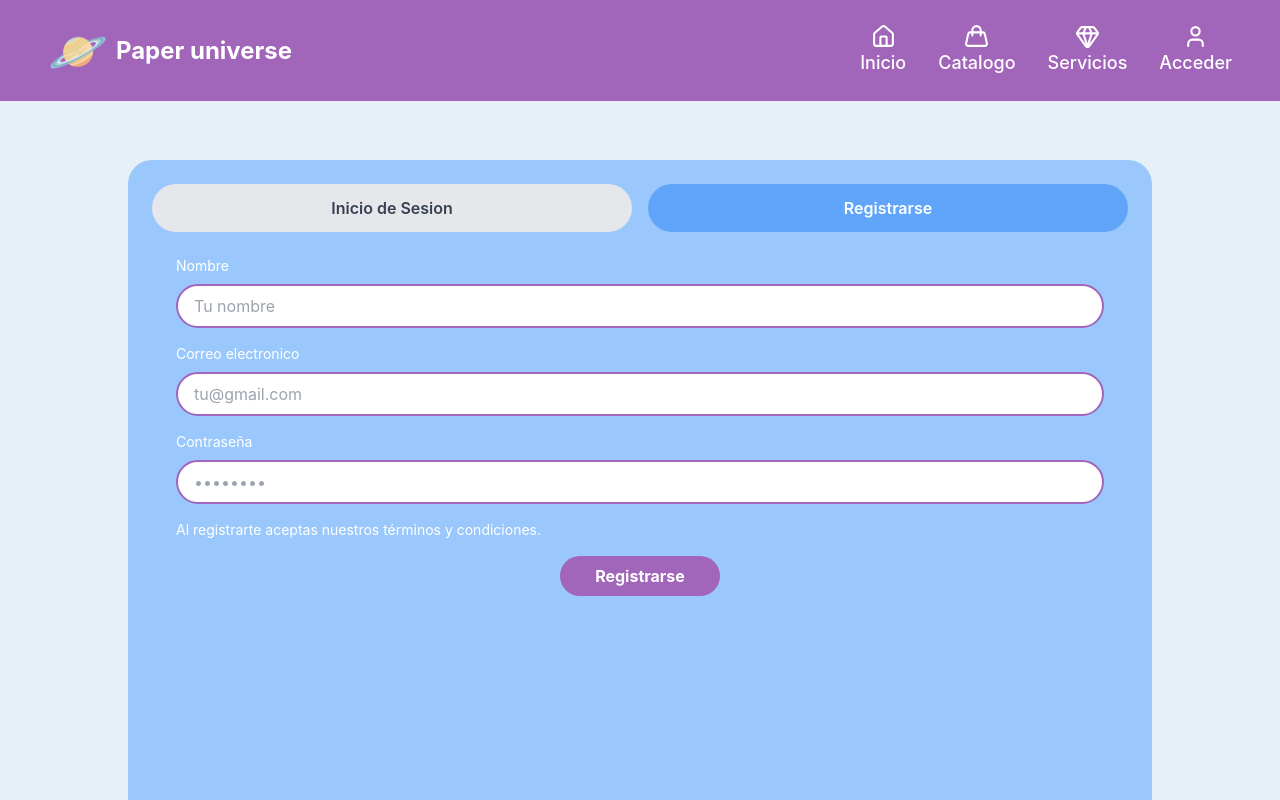
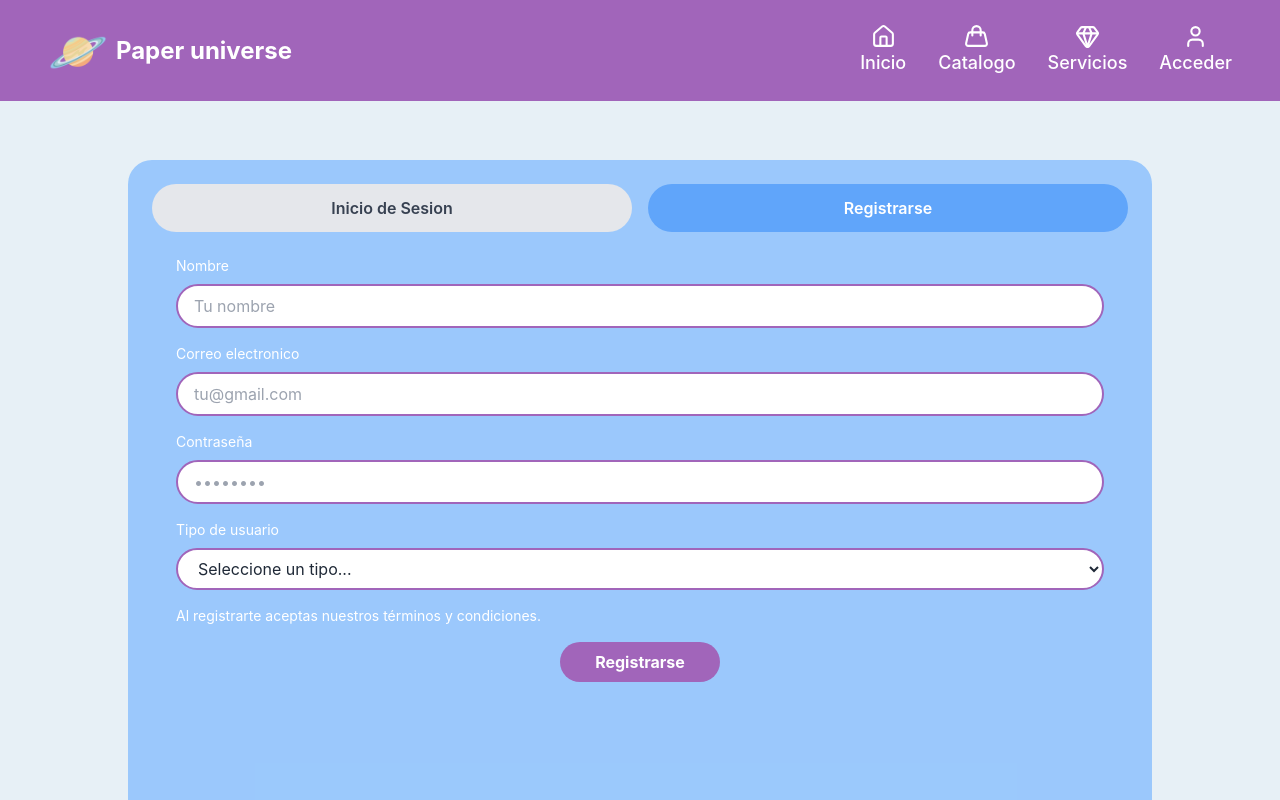
Before and after one commit to alejandrocovelli/Proyecto-Pagina-Web, a React (Vite) app in the folder client/: page /login in a window 1280 px wide. Both pictures are taken after a click on the button "Registrarse". Built offline with nearby package versions, Linux system fonts and the light colour scheme.

Commit message:
feat: :sparkles: Se termino de crear el register y se integro

```diff
--- a/client/src/context/AuthContext.jsx
+++ b/client/src/context/AuthContext.jsx
@@ -1,14 +1,19 @@
 import { createContext, useState, useEffect } from "react";
-import { login, getMe } from "../services/auth.js";
+import { login, getMe, register } from "../services/auth.js";
 
 export const AuthContext = createContext();
 
 export const AuthProvider = ({ children }) => {
     const [user, setUser] = useState(null);
 
+    const registerHandler = async (nombre, correo, contraseña, tipo) => {
+        const res = await register(nombre, correo, contraseña, tipo);
+        localStorage.setItem("token", res.token);
+        setUser(res.data);
+    }
+
     const loginHandler = async (correo, contraseña) => {
         const res = await login(correo, contraseña);
-        console.log(res);
         localStorage.setItem("token", res.token);
         setUser(res.user);
     };
@@ -32,7 +37,7 @@ export const AuthProvider = ({ children }) => {
     }, []);
 
     return (
-        <AuthContext.Provider value={{ user, loginHandler, logoutHandler }}>
+        <AuthContext.Provider value={{ user, loginHandler, registerHandler, logoutHandler }}>
             {children}
         </AuthContext.Provider>
     );
--- a/client/src/pages/login.jsx
+++ b/client/src/pages/login.jsx
@@ -5,7 +5,7 @@ import { useNavigate } from "react-router-dom"
 import { useAuth } from "../hooks/useAuth.js"
 
 export default function Login() {
-    const { loginHandler } = useAuth();
+    const { loginHandler, registerHandler } = useAuth();
     const [activeTab, setActiveTab] = useState("Inicio de Sesion")
     const navigate = useNavigate();
     // Campos comunes
@@ -14,6 +14,7 @@ export default function Login() {
 
     // Campo solo para registro
     const [nombre, setNombre] = useState("")
+    const [tipo, setTipo] = useState("")
 
     const handleSubmit = async (e) => {
 		try {
@@ -25,7 +26,9 @@ export default function Login() {
                 // redirigir a la página de inicio
                 navigate("/");
             } else {
-                // Aqui va el register
+                console.log(nombre, correo, contraseña, tipo);
+                await registerHandler(nombre, correo, contraseña, tipo);
+                navigate("/");
             }
 		} catch (error) {
 			console.error("Error al iniciar sesión. Por favor, verifica tus credenciales.");
@@ -87,6 +90,24 @@ export default function Login() {
                             />
                         </div>
 
+                        {!isLogin && (
+                            <div>
+                                <label className="text-white text-sm block mb-2">Tipo de usuario</label>
+
+                                <select
+                                    name="tipo"
+                                    value={tipo}
+                                    onChange={(e) => setTipo(e.target.value)}
+                                    className="w-full px-4 py-2 rounded-full bg-white text-gray-800 border-2 border-customPurple1 focus:border-customPurple1 focus:ring-2 focus:ring-customPurple1 outline-none transition"
+                                >
+                                    <option value="">Seleccione un tipo...</option>
+                                    <option value={1}>Administrador</option>
+                                    <option value={2}>Cliente normal</option>
+                                    <option value={3}>Cliente mayorista</option>
+                                </select>
+                            </div>
+                        )}
+
                         {/* En login mostramos link olvido contraseña; en registro una nota */}
                         {isLogin ? (
                             <div className="flex justify-between items-center">
--- a/client/src/services/auth.js
+++ b/client/src/services/auth.js
@@ -7,7 +7,15 @@ export const login = async (correo, contraseña) => {
     } catch ( e ) {
         throw new Error("Error al iniciar sesión");
     }
+}
 
+export const register = async(nombre, correo, contraseña, tipo) => {
+    try {
+        const res = await axiosClient.post("/usuarios", {nombre, correo, contraseña, tipo});
+        return res.data;
+    } catch (e) {
+        throw new Error("Error al registrarse");
+    }
 }
 
 export const getMe = () =>
```
Also changed, not shown: 2 other files (tests, documents, lock files or other folders).
